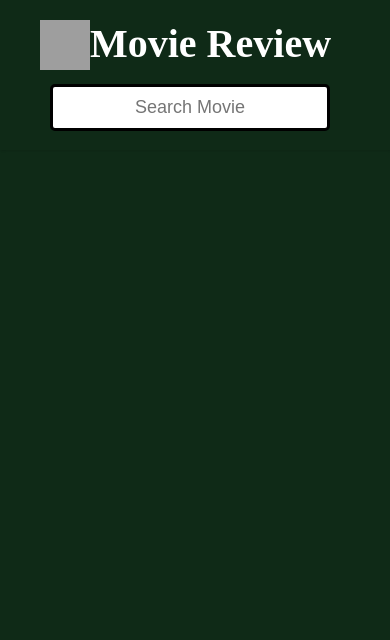
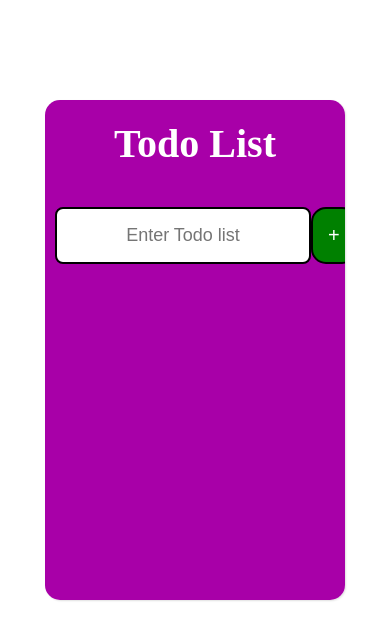
Before and after one commit to KRITARTH56/todo_list, a React (Create React App) app: page / in a window 390 px wide. Shown: the top 640 px of the page. Built offline with nearby package versions, Linux system fonts and the light colour scheme; no server answers; grey boxes are pictures that could not be loaded.

Commit message:
my first page

```diff
--- /dev/null
+++ b/src/Addlists.jsx
@@ -0,0 +1,17 @@
+import React from "react";
+import './index.css';
+const Addlists=(props)=>{
+    return(
+    <>
+    <div className="in" >
+
+    <ul><li>{props.text}</li>
+    </ul>
+    <div className="btn2">
+    <button className="btn3" onClick={()=>{props.onSelect(props.id);}}>x</button>
+    </div>
+    </div>
+    </>);
+
+};
+export default Addlists;
--- a/src/App.js
+++ /dev/null
@@ -1,66 +0,0 @@
-import React, {Component} from 'react';
-import MovieRow from './MovieRow';
-import './index.css';
-import $ from "jquery";
-class App extends Component
-{
-    constructor(props){
-        super(props);
-        this.state={}
-        /*const movies=[
-            { id:0,poster_src:"https://terrigen-cdn-dev.marvel.com/content/prod/1x/avengersendgame_lob_crd_05.jpg",title:"Avengers",Overview:"this is the best movie i had ever seen"},
-            { id:1,poster_src:"https://terrigen-cdn-dev.marvel.com/content/prod/1x/avengersendgame_lob_crd_05.jpg",title:"Avengers",Overview:"this is the best movie i had ever seen"}];
-            var movieRows=[];
-            movies.forEach((movie)=>{
-                console.log(movie.Overview);
-                const movieRow=<MovieRow movie={movie}/>
-                movieRows.push(movieRow);
-            })
-            this.state={rows:movieRows}*/
-            this.performSearch("avengers");
-    }
-        performSearch(searchTerm){
-            const urlString="https://api.themoviedb.org/3/search/movie?query=marvel&api_key=1b5adf76a72a13bad99b8fc0c68cb085&query=" + searchTerm;
-            $.ajax({
-                url:urlString,
-                success:(searchResults)=>{
-                    const results=searchResults.results;
-                    var movieRows=[]
-                    results.forEach((movie)=>{
-                        movie.poster_src="https://image.tmdb.org/t/p/w185" + movie.poster_path
-                        console.log(movie.poster_path);
-                        const movieRow=<MovieRow key={movie.id} movie={movie}/>
-                        movieRows.push(movieRow);
-                    });
-                    this.setState({rows:movieRows});
-                },
-
-            })
-        }
-        searchChangeHandler(event){
-            const boundObject=this
-            const searchTerm=event.target.value
-            boundObject.performSearch(searchTerm)
-        }
-    render(){
-        return(
-            <>
-             <div className="App">
-                 <div className="ting">
-                    <img alt="my pic" className="img" width='50' height='50' src="https://encrypted-tbn0.gstatic.com/images?q=tbn:ANd9GcQUlZEfieWR2cXzrpmOpKphcAYN4PXIDy3fEg&usqp=CAU"/>
-                     <h1 className="h1"> Movie Review</h1>
-                      </div>
-
-
-            <div class="champ">
-                <input type="text" className="search" placeholder="Search Movie" onChange={this.searchChangeHandler.bind(this )} />
-                 {this.state.rows}
-            </div>
-            </div>
-            </>
-        );
-    }
-
-}
-
-export default App;
--- /dev/null
+++ b/src/Todo.js
@@ -0,0 +1,43 @@
+import React, { useState } from 'react';
+import Addlists from "./Addlists.jsx";
+const Todo=()=>{
+    const[currentitems,updateditems]=useState("");
+    const[items,listitems]=useState([]);
+    const Itemval=(event)=>
+    {
+          updateditems(event.target.value);
+    };
+    const addedlistitems=()=>{
+        listitems((olditems)=>{
+         return[...olditems,currentitems];
+        });
+
+    };
+    const deleteitem=(id)=>{
+        console.log("deleted");
+        listitems((olditems)=>{
+            return olditems.filter((arrElem,index)=>{
+                return index !==id;
+            });
+        });
+    };
+    return(
+    <>
+    <div className="App">
+            <h1>Todo List</h1>
+            <div className="wrap">
+            <input type="text"  placeholder="Enter Todo list" onChange={Itemval} />
+            <div className="btn2">
+            <button className="btn1" onClick={addedlistitems}>+</button>
+            </div>
+            </div>
+            <ol>
+                {items.map((itemval,index)=>{
+                    return(<Addlists key={index}  id={index} text={itemval } onSelect={deleteitem}/>)
+                })}
+            </ol>
+    </div>
+    </>
+    );
+};
+export default Todo;
--- a/src/index.css
+++ b/src/index.css
@@ -3,348 +3,221 @@
   margin:0;
 }
   body{
-    background-color:#0f2a17;
+    background-color:#fff;
   }
   .App
 {
-  max-width:1000px;
-
-  width:100%;
-  margin:auto;
-  padding:20px;
-  background:#0f2a17;
-  box-shadow:1px 1px 2px rgba(0,0,0,0.125);
-  height:150px;
-
-}
-.ting{
-  display:inline-flex;
-  margin-left:250px;
-}
-.search{
-  margin-left:170px;
-  margin-top:10px;
-  align-items: center;
-    padding:15px;
-    width:60%;
-    border:solid 3px black;
-    border-radius:5px;
-    text-align: center;
-    font-size:18px;
-}
-  .h1
-  {
-    text-align :center;
-    color:white;
-    font-size:50px;
-  }
-
-.card{
-  width:50%;
-  margin:6%;
-  transition:all .4s cubic-bezier(.175,.885,0,1);
-  background-color:#fff;
-  width:21.25%;
-  border-radius:12px;
-  box-shadow:0 13px 10px-7px rgba(0,0,0,.1);
-  float:left;
-  height:inherit;
-  border:1px solid #967bd0;
-}
-.card:hover
-{
-  box-shadow:0 30px 18px-18px rgba(0,0,0,.1);
-  -webkit-transform:scale(1.05);
-  transform:scale(1.05);
-}
-.card_img
-{
-  width:100%;
-  height:235%;
-  border-top-left-radius:12px;
-}
-.card_img.card_info
-{
-  border-top-right-radius:12px;
-  height:200px;
-}
-.card_info
-{
-  border-bottom-left-radius:12px;
-  background-color:#fff;
-  display:block;
-  height:200px;
-  overflow-y:auto;
-  padding:16px 10px 24px 24px;
-  text-align:justify;
-background-color:#d0c3ea
-}
-.card_category
-{
-  font-family:"Raleway",sans-serif;
-  text-transform:uppercase;
-  font-size:20px;
-  letter-spacing:2px;
-  font-weight:500;
-  color:#000;
-  background:#b8a4df;
-}
-.card_title
-{
-  margin-top:5px;
-  margin-bottom:10px;
-  background:#592d86;
-  text-transform:capitalize;
-  border:2px solid black;
-  color:#fff;
-border-radius:5px;
-font-size:25px;
-}
-button
-{
-  padding:5px 8px;color:green;background-color:green;
-width:100%;
-}
-.button:hover
-{
-  background:linear-gradient(57deg,purple,#d2a0f9);
-}
-.button,button
-{
-  text-transform:uppercase;
-  font-size:13px;
-  letter-spacing:2px;
-  font-weight:500;
-  outline:none;
-  border:1px solid #000;
-  cursor:pointer;
-}
-.button{
-  width:100%;
-  color:white;
-  background:#592d86;
-  border-radius:5px;
-  padding:10px 8px 5px;
-  margin-top:2px;
-  margin-bottom:5px;
-}
-@media(max-width:800px)
-{
-  .card
-  {
-    float:none;
-    margin:5%;
-    width:90%;
-  }
-.App
-{
-  max-width:600px;
-  width:100%;
-  margin:auto;
-  padding:20px;
-  background:#0f2a17;
-  box-shadow:1px 1px 2px rgba(0,0,0,0.125);
-
-}
-.ting{
-  display:inline-flex;
-  margin-left:85px;;
-}
-.h1
-  {
-    text-align :center;
-    color:white;
-    font-size:40px;
-  }
-  .card{
-    width:40%;
-    margin:5%;
-    transition:all .4s cubic-bezier(.175,.885,0,1);
-    background-color:#fff;
-    border-radius:12px;
-    box-shadow:0 13px 10px-7px rgba(0,0,0,.1);
-    float:left;
-    height:inherit;
-  }
-.search{
-  margin-left: 50px;
-  margin-top:10px;
-  align-items: center;
-  padding:15px;
-  width:80%;
-  border:solid 3px black;
-  border-radius:5px;
-}
-}
-@media(max-width:500px){
-  .App{
   max-width:500px;
   width:100%;
   margin:auto;
   padding:20px;
-    background:#0f2a17;
+  background:#fff;
   box-shadow:1px 1px 2px rgba(0,0,0,0.125);
+  height:500px;
+  margin-top:100px;
+  border-radius:15px;
+  background-color:#A800A8;
+  overflow-y:auto;
 }
-  .card{
-    width:80%;
-    margin:10%;
-    transition:all .4s cubic-bezier(.175,.885,0,1);
-    background-color:#fff;
-    border-radius:12px;
-    box-shadow:0 13px 10px-7px rgba(0,0,0,.1);
-    float:left;
-    height:inherit;
+h1{
+  text-align:center;
+  font-size:40px;
+  color:#fff;
 }
-
-  .ting{
-    display:inline-flex;
-    margin-left:40px;;
+.wrap{
+  display:flex;}
+input{
+  padding:10px;
+  padding-left:80px;
+  margin-left:10px;
+  margin-top:40px;
+  border:2px solid black;
+  border-radius:8px;
+  font-size:20px;
+  text-align:center;
 }
-  .h1
-    {
-      text-align :center;
+.btn1{
+  font-size:20px;
+  padding:15px;
+  background-color:#008000;
   color:white;
-      font-size:40px;
+  border:2px solid black;
+  border-radius:15px;
+  margin-top:40px;
 }
-  .search{
-    margin-left:35px;
+.btn1:hover{
+  background-color:purple;
+}
+ul{
+  list-style:none;
+  background-color:#eabfff;
+  width:320px;
   margin-top:10px;
-    align-items: center;
-    padding:10px;
-    width:80%;
-    border:solid 3px black;
-    border-radius:5px;
-  }
+  margin-left:10px;
 
 }
-@media(max-width:420px){
-  .App{
+li{
+  border:3px solid black;
+  font-size:20px;
+  width:100%;
+  text-align:center;
+  padding:15px;
+  border-radius:3px;
+  overflow-x:auto;
+}
+.in
+{display:flex;}
+.btn3{
+  padding:20px;
+  margin-top:15px;
+  border-radius:15px;
+  background-color:orange;
+  color:black;
+}
+.btn3:hover{
+  background-color:#b30000;
+  color:white
+}
+@media only screen and (max-width: 900px)
+{
+  .App
+  {
+    max-width:500px;
+}
+}
+li{
+  border:3px solid black;
+  font-size:30px;
+}
+@media only screen and (max-width: 600px)
+{
+  .App
+  {
     max-width:400px;
-    width:100%;
-    margin:auto;
-    padding:20px;
-    background:#0f2a17;
-    box-shadow:1px 1px 2px rgba(0,0,0,0.125);
 }
-  .card{
-    width:80%;
-    margin:10%;
-    transition:all .4s cubic-bezier(.175,.885,0,1);
-    background-color:#fff;
-    border-radius:12px;
-    box-shadow:0 13px 10px-7px rgba(0,0,0,.1);
-    float:left;
-    height:inherit;
+input{
+  padding:10px;
+  padding-left:40px;
+  margin-left:5px;
+  margin-top:40px;
+  border:2px solid black;
+  border-radius:8px;
+  font-size:20px;
+  text-align:center;
 }
+li{
+  border:3px solid black;
+  font-size:30px;
+}
+}
+@media only screen and (max-width: 400px)
+{
+  .App
+  {
+    max-width:300px;
+}
+input{
+  padding:10px;
+  margin-top:40px;
+  margin-left:-10px;
+  border:2px solid black;
+  border-radius:8px;
+  font-size:18px;
+  text-align:center;
+}
+.btn1{
+  padding:15px;
+  font-size:20px;
+  background-color:#008000;
+  color:white;
+  border:2px solid black;
+  border-radius:15px;
+}
+ul{
+  list-style:none;
+  background-color:#eabfff;
+  width:320px;
+  margin-top:10px;
+  margin-left:-10px;
 
-  .ting{
-    display:inline-flex;
-    margin-left:20px;;
-  }
-  .h1
-    {
-      text-align :center;
-      color:white;
-      font-size:40px;
-    }
-  .search{
-    margin-left:30px;
-    margin-top:10px;
-    align-items: center;
-    padding:10px;
-    width:80%;
-    border:solid 3px black;
-    border-radius:5px;
-  }
 
 }
-@media(max-width:368px){
-  .App{
-    max-width:320px;
+li{
+  border:3px solid black;
+  font-size:30px;
   width:100%;
-    margin:auto;
-    padding:20px;
-    background:#0f2a17;
-    box-shadow:1px 1px 2px rgba(0,0,0,0.125);
+  text-align:center;
+  padding:10px;
+  border-radius:3px;
+  overflow-x:auto;
 }
-  .card{
-    width:80%;
-    margin:10%;
-    transition:all .4s cubic-bezier(.175,.885,0,1);
-    background-color:#0f2a17;
-    border-radius:12px;
-    box-shadow:0 13px 10px-7px rgba(0,0,0,.1);
-    float:left;
-    height:inherit;
+.btn1:hover{
+  background-color:purple;
 }
+.in
+{display:flex;}
+.btn3{
+  padding:15px;
+  font-size:20px;
+  margin-top:10px;
+  border-radius:15px;
+  background-color:orange;
+  color:black;
+}
+}
+@media only screen and (max-width: 300px)
+{
+  .App
+  {
+    max-width:250px;
+}
+input{
+  padding:10px;
+  margin-top:60px;
+  margin-left:-10px;
+  border:2px solid black;
+  border-radius:8px;
+  font-size:15px;
+  text-align:center;
+}
+.btn1{
+  padding:10px;
+  font-size:15px;
+  background-color:#008000;
+  color:white;
+  border:2px solid black;
+  border-radius:15px;
+  margin-top:60px;;
+}
+ul{
+  list-style:none;
+  background-color:#eabfff;
+  width:340px;
+  margin-top:10px;
+  margin-left:-10px;
 
-  .ting{
-    display:inline-flex;
-    margin-left:10px;;
-  }
-  .h1
-    {
-      text-align :center;
-      color:white;
-      font-size:35px;
-    }
-  .search{
-    margin-left:30px;
-    margin-top:10px;
-    align-items: center;
-    padding:10px;
-    width:80%;
-    border:solid 3px black;
-    border-radius:5px;
-  }
 
 }
-@media(max-width:325px){
-  body{
-    background-color:#0f2a17}
-  .App{
-    max-width:270px;
-    width:100%;
-    margin:auto;
-    padding:20px;
-    background:#0f2a17;
-    box-shadow:1px 1px 2px rgba(0,0,0,0.125);
-
+li{
+  border:3px solid black;
+  font-size:20px;
+  width:120%;
+  text-align:center;
+  padding:10px;
+  border-radius:3px;
+  overflow-x:auto;
 }
-  .card{
-    width:90%;
-    margin:10%;
-    transition:all .4s cubic-bezier(.175,.885,0,1);
-    background-color:#0f2a17;
-    border-radius:12px;
-    box-shadow:0 13px 10px-7px rgba(0,0,0,.1);
-    float:left;
-    height:inherit;
-    margin-top:40px;
+.btn1:hover{
+  background-color:purple;
 }
-
-  .ting{
-    display:inline-flex;
-    margin-left:5px;;
+.in
+{display:flex;}
+.btn3{
+  padding:10px;
+  font-size:20px;
+  margin-top:10px;
+  border-radius:15px;
+  background-color:orange;
+  color:black;
 }
-  .h1
-    {
-      text-align :center;
-      color:white;
-      font-size:30px;
 }
-  .search{
-    margin-left:25px;
-    margin-top:10px;
-    align-items: center;
-    padding:10px;
-    width:80%;
-    border:solid 3px black;
-    border-radius:5px;
-  }
-  .img{
-    width:40px;
-    height:45px;
-  }
-
-}
--- a/src/index.js
+++ b/src/index.js
@@ -1,11 +1,11 @@
 import React from 'react';
 import ReactDOM from 'react-dom';
 import './index.css';
-import App from './App';
+import Todo from './Todo';
 
 
 ReactDOM.render(
-  <App/>
+  <Todo/>
 ,
   document.getElementById('root')
 );
```
Also changed, not shown: src/MovieRow.js (deleted, +0 -22 lines). Lines whose indentation alone changed are shown as unchanged.
